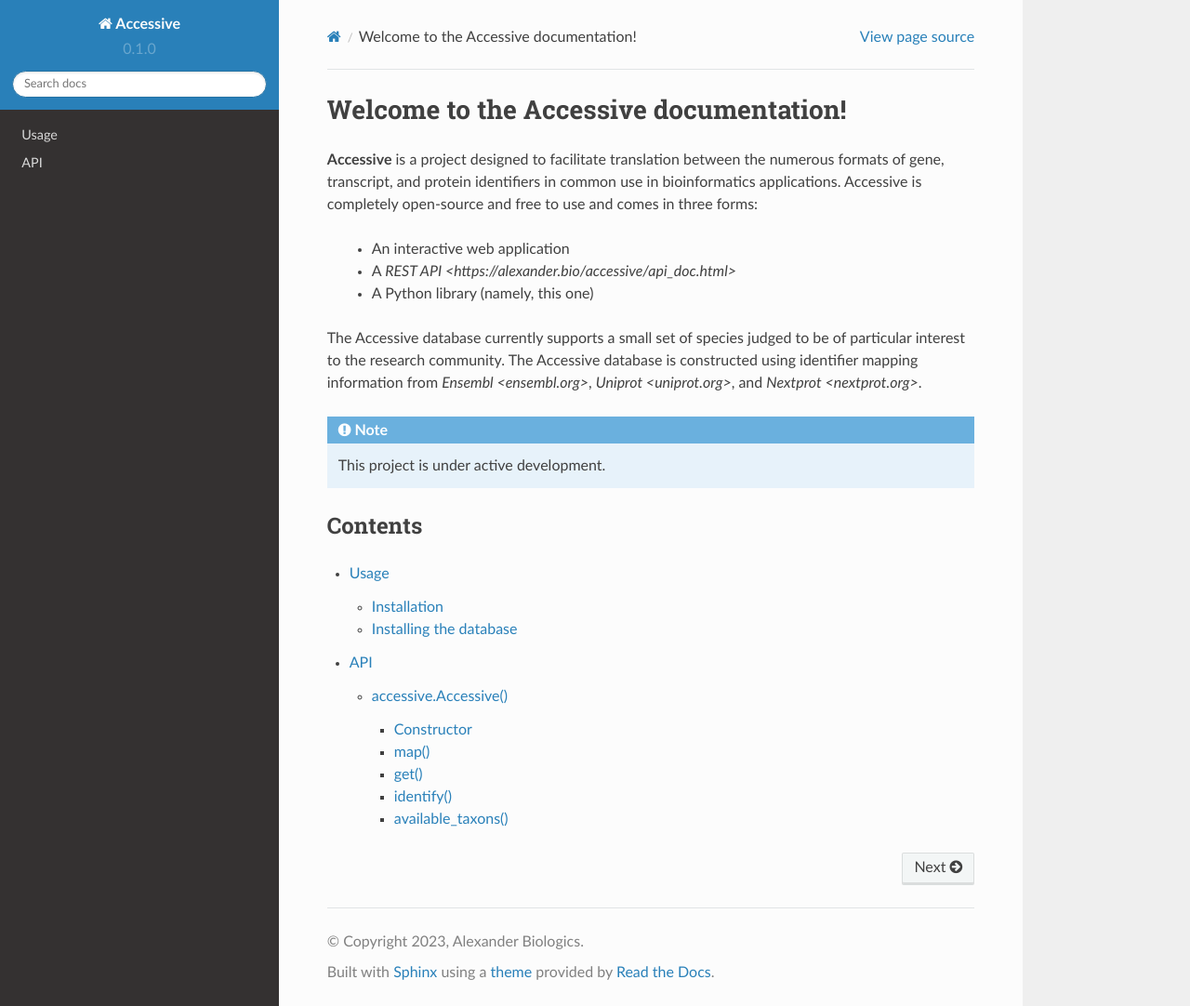
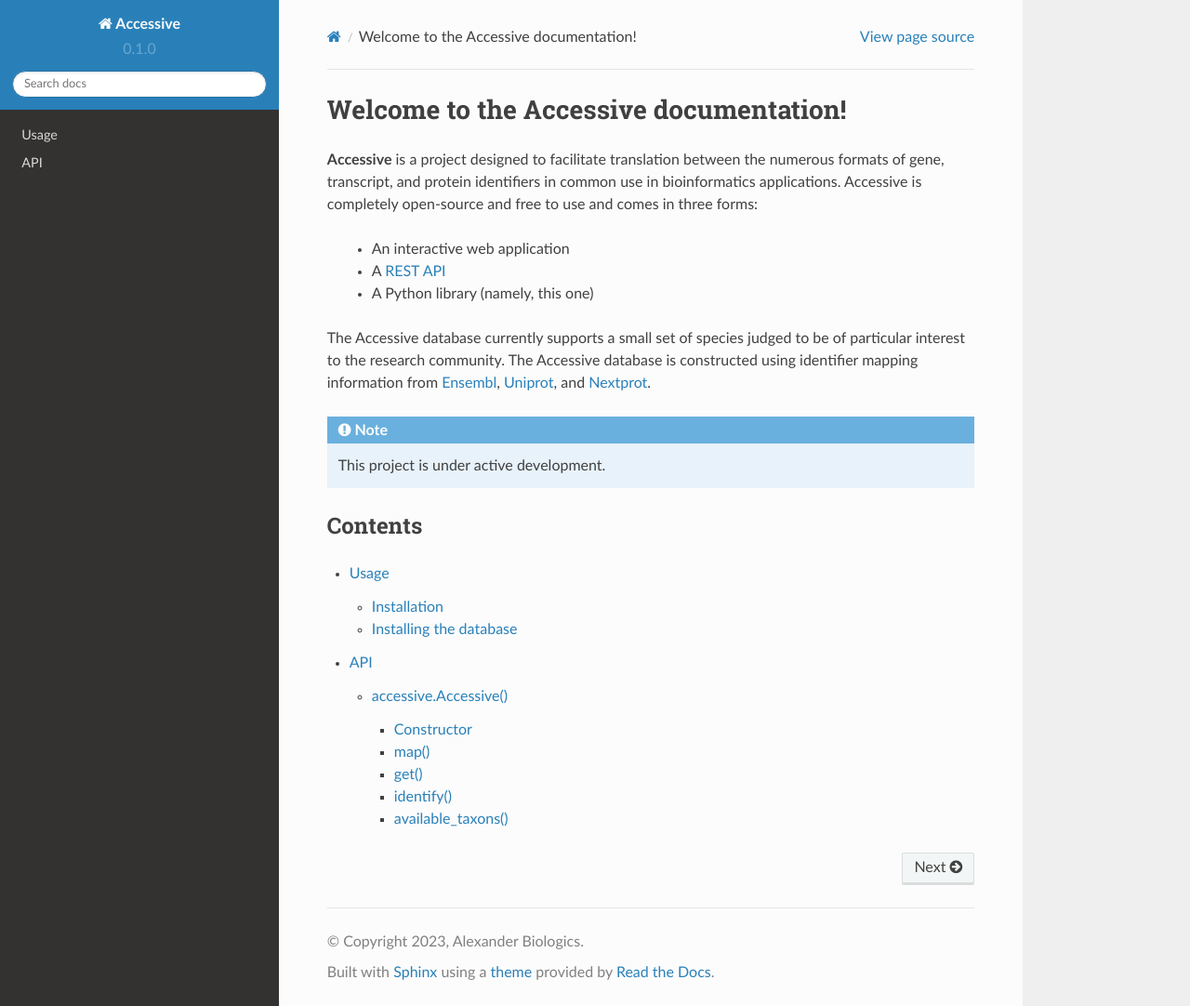
Before and after one commit to MaxAlex/accessive, a Sphinx documentation site: the page built from docs/source/index.rst, in a window 1280 px wide and 1082 px high. Shown: the whole window at 93% size. Built offline with Sphinx 7.4.7 and the Read the Docs theme 2.0.0, drawn with Linux system fonts in a browser that asks for light colours; some of the changed lines change nothing that is shown.

Commit message:
Fix hyperlinks

```diff
--- a/docs/source/index.rst
+++ b/docs/source/index.rst
@@ -6,12 +6,12 @@
 Accessive is completely open-source and free to use and comes in three forms:
 
    - An interactive web application
-   - A `REST API <https://alexander.bio/accessive/api_doc.html>`
+   - A `REST API <https://alexander.bio/accessive/api_doc.html>`_
    - A Python library (namely, this one)
 
 The Accessive database currently supports a small set of species judged to be of particular
 interest to the research community. The Accessive database is constructed using identifier
-mapping information from `Ensembl <ensembl.org>`, `Uniprot <uniprot.org>`, and `Nextprot <nextprot.org>`.
+mapping information from `Ensembl <https://ensembl.org>`_, `Uniprot <https://uniprot.org>`_, and `Nextprot <https://nextprot.org>`_.
 
 .. note::
 
```
